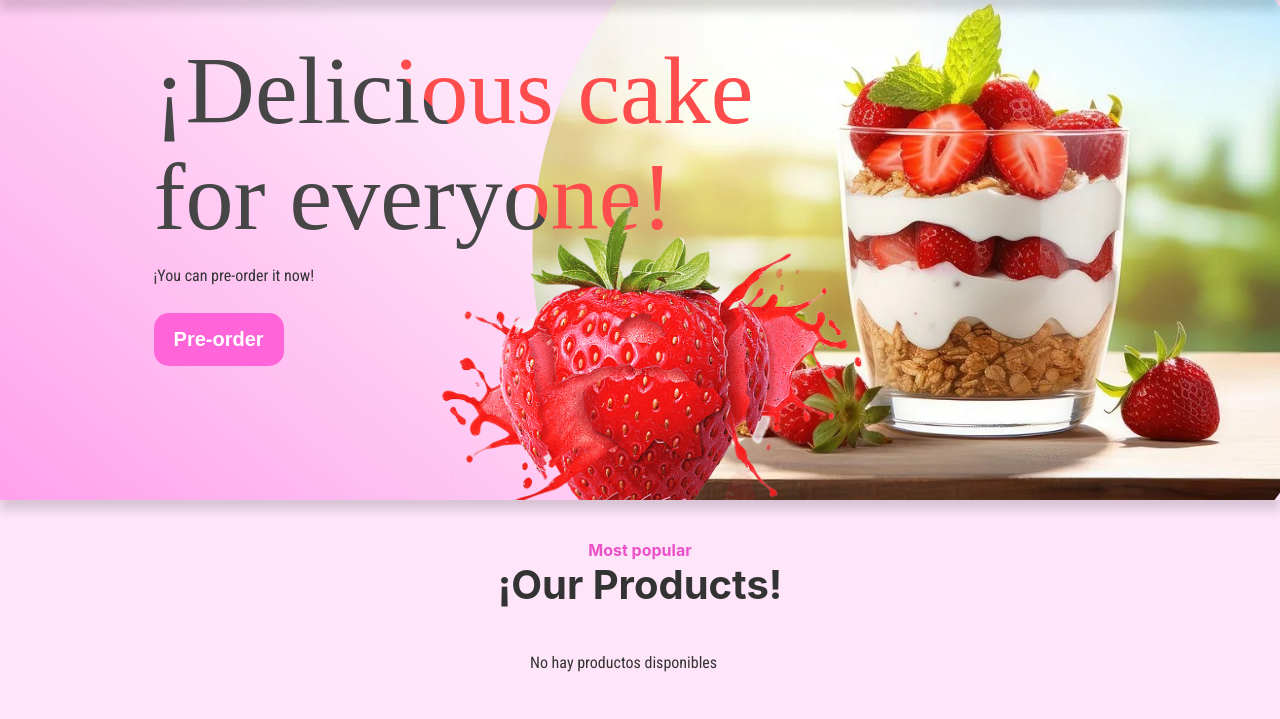
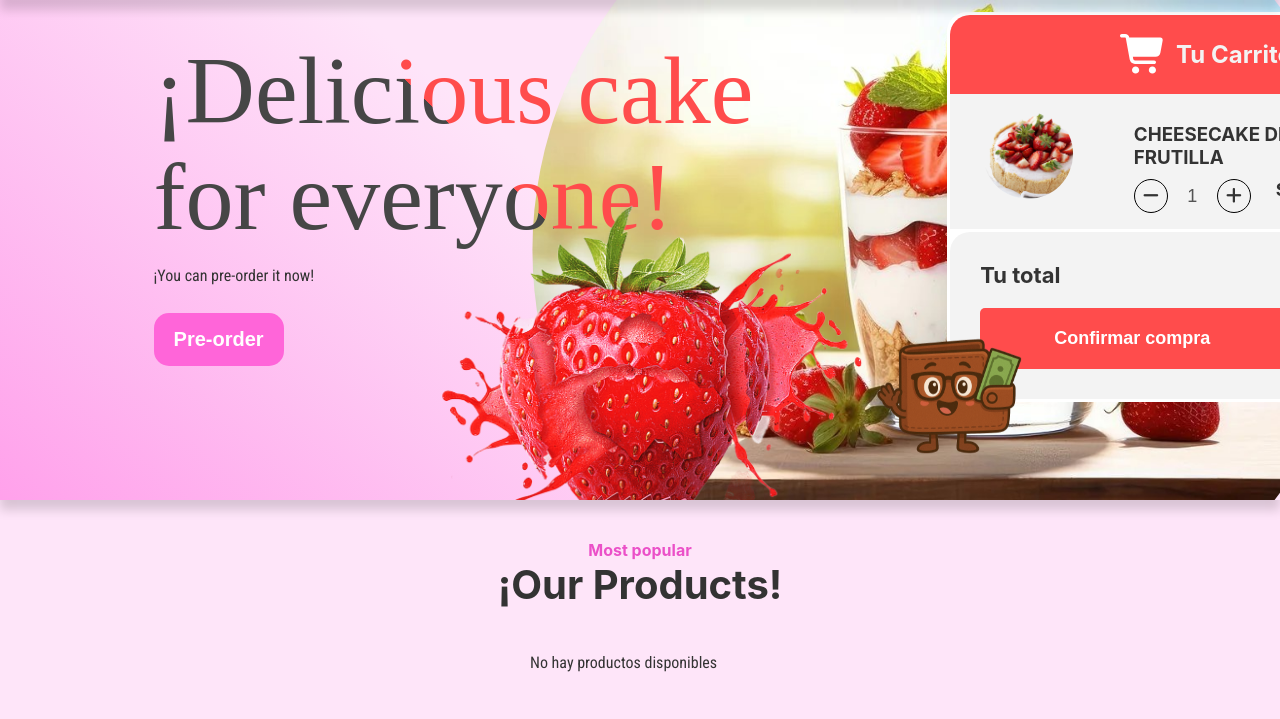
Before and after one commit to EmanuelSzk/e-commerce-page, a PHP site: page / in a window 1280 px wide. Shown: the part 138-857 px from the top of the page. Run offline with PHP 8.4, Linux system fonts and the light colour scheme; data that the repository does not hold is empty; some web fonts are replaced.

Commit message:
carrito en proceso

```diff
--- a/Styles/Style.css
+++ b/Styles/Style.css
@@ -197,8 +197,6 @@ main {
   text-align: center;
 }
 
-/* Marco de prueba */
-
 /* carrito */
 .carrito {
   background-color: white;
@@ -230,7 +228,8 @@ main {
 
 .carrito-item {
   display: flex;
-  align-items: center;
+  align-items: start;
+  justify-content: space-around;
   background-color: #f3f3f3;
   position: relative;
   border-bottom: 3px solid white;
@@ -242,16 +241,19 @@ main {
   height: 100px;
   object-fit: cover;
   clip-path: circle(45% at 50% 50%);
+  margin-top: 10px;
 }
 
 .carrito-item-detalles {
-  margin-left: 1rem;
+  /* margin-left: 1rem; */
+  margin-top: 10px;
 }
 
 .carrito-item-titulo {
   font-weight: bold;
   margin-bottom: 10px;
   text-transform: uppercase;
+  max-width: 14vw;
 }
 
 .selector-cantidad {
@@ -297,9 +299,7 @@ main {
 }
 
 .btn-eliminar {
-  position: absolute;
-  right: 15px;
-  top: 15px;
+  margin-top: 10px;
   color: #000;
   font-size: 20px;
   width: 40px;
@@ -309,14 +309,11 @@ main {
   border-radius: 50%;
   border: 1px solid #000;
   cursor: pointer;
-  display: block;
   background: #f3f3f3;
-  z-index: 2;
 }
 
 .btn-eliminar i {
   pointer-events: none;
-  margin-top: 10px;
 }
 
 /* */
@@ -325,6 +322,7 @@ main {
   background-color: #f3f3f3;
   padding: 30px;
   border-radius: 20px 0px;
+  position: relative;
 }
 
 .fila {
@@ -337,17 +335,14 @@ main {
 }
 
 .btn-pagar {
-  display: block;
   width: 100%;
-  border: none;
   background: #FF4C4C;
   color: #fff;
   border-radius: 5px;
   font-size: 18px;
   padding: 20px 10px;
   display: flex;
-  justify-content: space-evenly;
-  gap: 10rem;
+  justify-content: space-around;
   align-items: center;
   cursor: pointer;
   transition: .3s;
@@ -359,12 +354,12 @@ main {
 
 .imagen-pago {
   position: absolute;
-  left: -100;
-  bottom: -100;
+  left: -80px;
+  bottom: -80px;
 }
 
 .imagen-pago img {
-  width: 12rem;
+  width: 10rem;
 }
 
 /* Lista de productos */
@@ -376,7 +371,7 @@ main {
   justify-content: center;
   /* align-items: start;
   display: flex;
-  justify-content: center; */
+  justify-.content: center; */
 }
 
 .card {
@@ -582,10 +577,175 @@ footer {
 }
 
 /* Parte responsive */
-
 @media (max-width:1700px) {
   .fruti img {
     width: 35vw;
+  }
+}
+
+/* Para carrito */
+@media (max-width:1400px) {
+
+  .carrito {
+    width: 40%;
+    left: 74%;
+    margin-top: 150px;
+    border-radius: 20px 0px;
+    /* overflow: hidden; */
+    margin-bottom: auto;
+    position: fixed;
+    top: 0;
+    /* Estilos para ocultar */
+    margin-right: -100%;
+    opacity: 1;
+    z-index: 1;
+  }
+
+  .header-carrito {
+    display: flex;
+    justify-content: center;
+    gap: 0.5rem;
+    background-color: #FF4C4C;
+    color: #f3f3f3;
+    text-align: center;
+    padding: 5px 0;
+    border-radius: 20px 0px;
+  }
+
+  .carrito-item {
+    display: flex;
+    align-items: start;
+    justify-content: space-around;
+    background-color: #f3f3f3;
+    position: relative;
+    border-bottom: 3px solid white;
+    padding-bottom: 1rem;
+  }
+
+  .carrito-item img {
+    width: 100px;
+    height: 100px;
+    object-fit: cover;
+    clip-path: circle(45% at 50% 50%);
+    margin-top: 10px;
+  }
+
+  .carrito-item-detalles {
+    /* margin-left: 1rem; */
+    margin-top: 10px;
+  }
+
+  .carrito-item-titulo {
+    font-weight: bold;
+    margin-bottom: 10px;
+    text-transform: uppercase;
+    max-width: 14vw;
+  }
+
+  .selector-cantidad {
+    margin-right: 25px;
+  }
+
+  .carrito-item-cantidad {
+    border: none;
+    font-size: 18px;
+    background-color: #f3f3f3;
+    display: inline-block;
+    width: 30px;
+    padding: 5px;
+    text-align: center;
+  }
+
+  .selector-cantidad i {
+    font-size: 18px;
+    width: 32px;
+    height: 32px;
+    line-height: 32px;
+    text-align: center;
+    border-radius: 50%;
+    border: 1px solid #000;
+    cursor: pointer;
+  }
+
+  .selector-cantidad i:hover {
+    transition: .2s;
+    transform: scale(1.2);
+  }
+
+  .boton-eliminar {
+    transition: .2s;
+    transform: scale(1.2);
+  }
+
+  .carrito-item-precio {
+    font-weight: bold;
+    display: inline-block;
+    font-size: 18px;
+    margin-bottom: 5px;
+  }
+
+  .btn-eliminar {
+    margin-top: 10px;
+    color: #000;
+    font-size: 20px;
+    width: 40px;
+    height: 40px;
+    line-height: 40px;
+    text-align: center;
+    border-radius: 50%;
+    border: 1px solid #000;
+    cursor: pointer;
+    background: #f3f3f3;
+  }
+
+  .btn-eliminar i {
+    pointer-events: none;
+  }
+
+  /* */
+
+  .carrito-total {
+    background-color: #f3f3f3;
+    padding: 30px;
+    border-radius: 20px 0px;
+    position: relative;
+  }
+
+  .fila {
+    display: flex;
+    justify-content: space-between;
+    align-items: center;
+    font-size: 22px;
+    font-weight: bold;
+    margin-bottom: 10px;
+  }
+
+  .btn-pagar {
+    width: 100%;
+    background: #FF4C4C;
+    color: #fff;
+    border-radius: 5px;
+    font-size: 18px;
+    padding: 20px 10px;
+    display: flex;
+    justify-content: space-around;
+    align-items: center;
+    cursor: pointer;
+    transition: .3s;
+  }
+
+  .btn-pagar:hover {
+    transform: scale(1.1);
+  }
+
+  .imagen-pago {
+    position: absolute;
+    left: -80px;
+    bottom: -80px;
+  }
+
+  .imagen-pago img {
+    width: 10rem;
   }
 }
 
@@ -617,11 +777,9 @@ footer {
 
 }
 
-@media (max-width: 1024px) {}
+/* @media (max-width: 1024px) {}
 
-@media (max-width: 768px) {
-  /* ajustes más fuertes */
-}
+@media (max-width: 768px) {} */
 
 @media (max-width: 480px) {
 
--- a/index.php
+++ b/index.php
@@ -11,7 +11,7 @@ include 'php/conexion.php';
     <meta charset="UTF-8">
     <title>E-commerce de Postres</title>
     <meta name="viewport" content="width=device-width, initial-scale=1.0">
-    <link rel="stylesheet" href="Styles/Style.css?v=1.7s"> <!-- el "?v=1.1" es para que al entrar por xampp a la página en php se actualice el style.css y no se use el style.css guardado en la caché de la página y así visualizar los cambios al recargar -->
+    <link rel="stylesheet" href="Styles/Style.css?v=1.9s"> <!-- el "?v=1.1" es para que al entrar por xampp a la página en php se actualice el style.css y no se use el style.css guardado en la caché de la página y así visualizar los cambios al recargar -->
     <link href="https://fonts.googleapis.com/css2?family=Nunito:wght@400;600&family=Poppins:wght@600;800&display=swap"
         rel="stylesheet">
     <link rel="preconnect" href="https://fonts.googleapis.com">
@@ -99,7 +99,7 @@ include 'php/conexion.php';
             <h2 class="pre-tittle" id="shop">Most popular</h2>
             <h2 class="welcome">¡Our Products!</h2>
 
-            <!-- <section class="carrito" id="carrito">
+            <section class="carrito" id="carrito">
                 <div id="agregar-carrito">
                     <div class="header-carrito">
                         <svg style='fill: white;' width="3rem" xmlns="http://www.w3.org/2000/svg" viewBox="0 0 640 640">
@@ -121,9 +121,9 @@ include 'php/conexion.php';
                                 <span class="carrito-item-precio">$12,00</span>
                             </div>
                         </div>
-                        <span class="btn-eliminar">
+                        <div class="btn-eliminar">
                             <i class="fa-solid fa-trash boton-eliminar"></i>
-                        </span>
+                        </div>
                     </div>
                 </div>
 
@@ -138,10 +138,8 @@ include 'php/conexion.php';
                     <div class="imagen-pago">
                         <img src="Sources/LogoPago.png" alt="">
                     </div>
-
                 </div>
-
-            </section> -->
+            </section>
 
             <section class="products">
                 <?php
```
